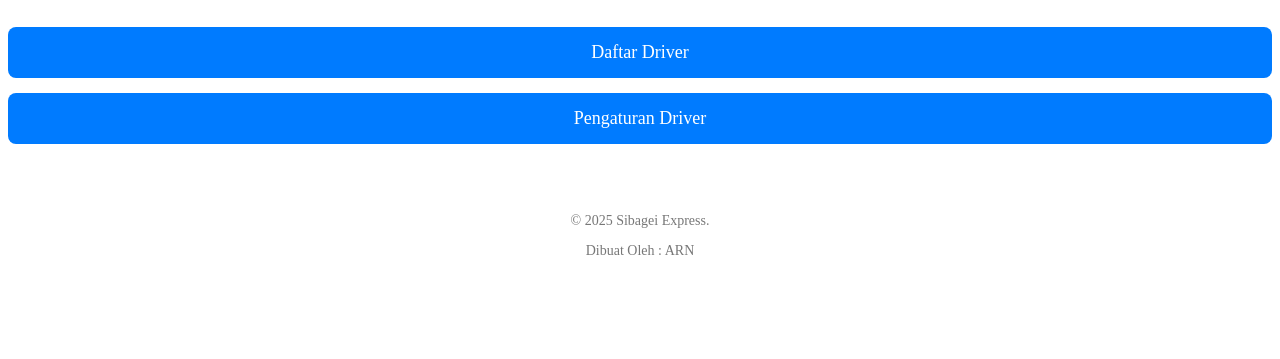
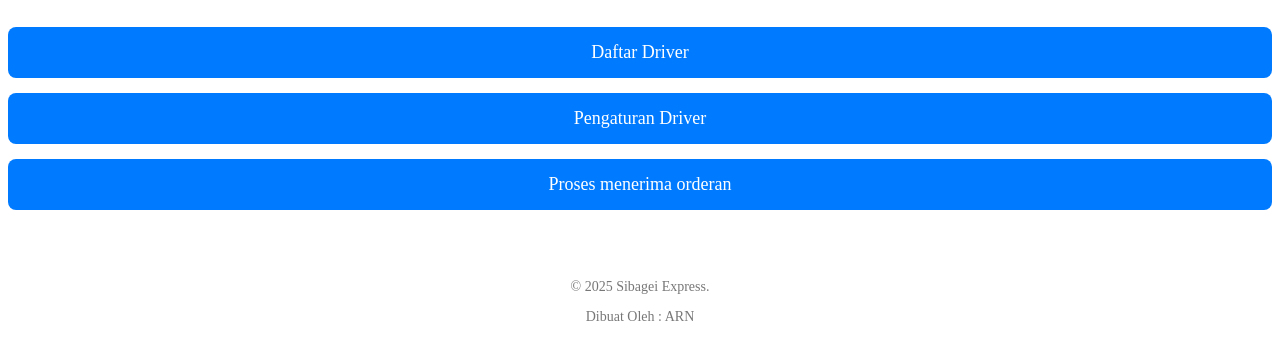
Before and after one commit to tokoarn/panduanpenggunaansibagei, a plain HTML site: page driver.html in a window 1280 px wide. Shown: the part 101-460 px from the top of the page. Drawn offline with Linux system fonts and the light colour scheme.

Commit message:
Update driver.html

```diff
--- a/driver.html
+++ b/driver.html
@@ -15,6 +15,7 @@
   <main class="menu">
     <a href="daftar_driver.html" class="menu-button">Daftar Driver</a>
     <a href="pengaturan_driver.html" class="menu-button">Pengaturan Driver</a>
+    <a href="segera.html" class="menu-button">Proses menerima orderan</a>
   </main>
 
   <footer>
```
